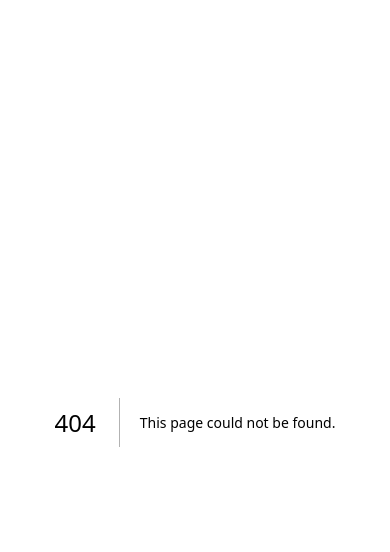
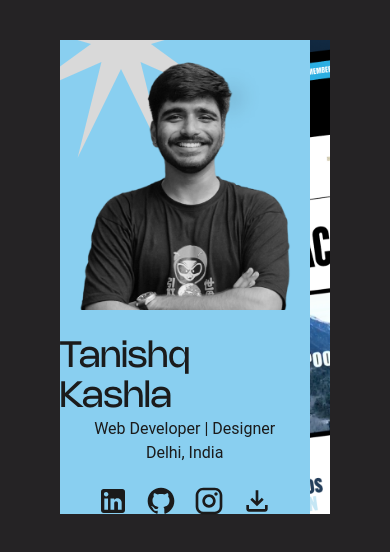
Before and after one commit to TanishqKashla/Dev-Tanishq, a Next.js app: page /view/1 in a window 390 px wide. Before the commit this address had no page. Shown: the top 552 px of the page. Built offline with nearby package versions, Linux system fonts and the light colour scheme.

Commit message:
mobile view fixes

```diff
--- /dev/null
+++ b/src/app/components/HeadingSubheading.jsx
@@ -0,0 +1,12 @@
+import React from 'react'
+
+const HeadingSubheading = ({heading, subheading}) => {
+  return (
+      <div>
+          <h2 className='text-4xl md:text-5xl font-bold md:heading pt-16 leading-none' >{heading}</h2>
+          <p className='lightgray font-roboto text-lg mb-5'>{subheading}</p>
+    </div>
+  )
+}
+
+export default HeadingSubheading
--- /dev/null
+++ b/src/app/view/[slug]/page.js
@@ -0,0 +1,26 @@
+import ProfileCard from '@/app/components/ProfileCard'
+import Image from 'next/image'
+import React from 'react'
+
+const page = () => {
+  return (
+      <div className='bg-red-200 mt-10 flex'>
+          <ProfileCard />
+          <div className='w-full md:ml-[380px] pt-5  aspect-square overflow-hidden relative'>
+              <Image
+                src='/imagepng/projects/1.png'
+                alt='Background'
+                layout='fill'
+                objectFit='cover'
+                objectPosition='center'
+
+                className='absolute'
+
+                quality={100}
+              />
+          </div>
+    </div>
+  )
+}
+
+export default page
```
